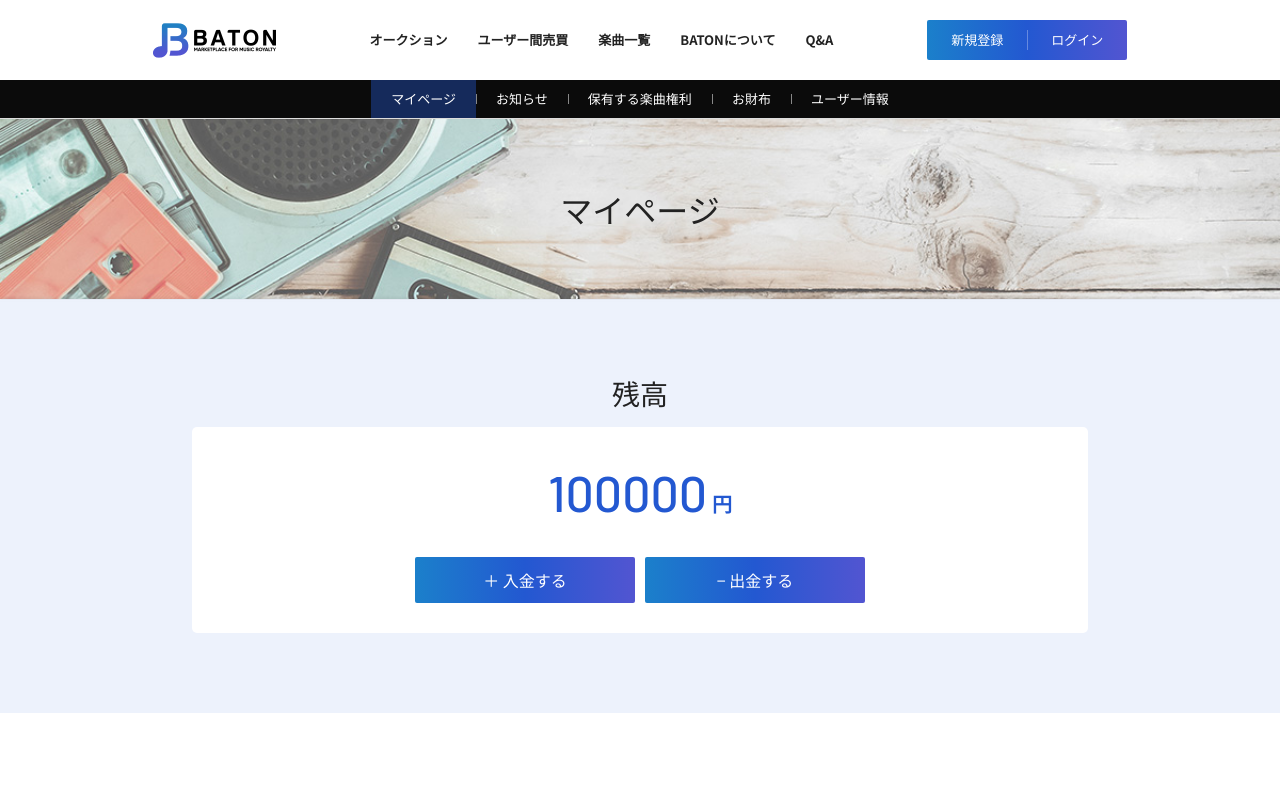
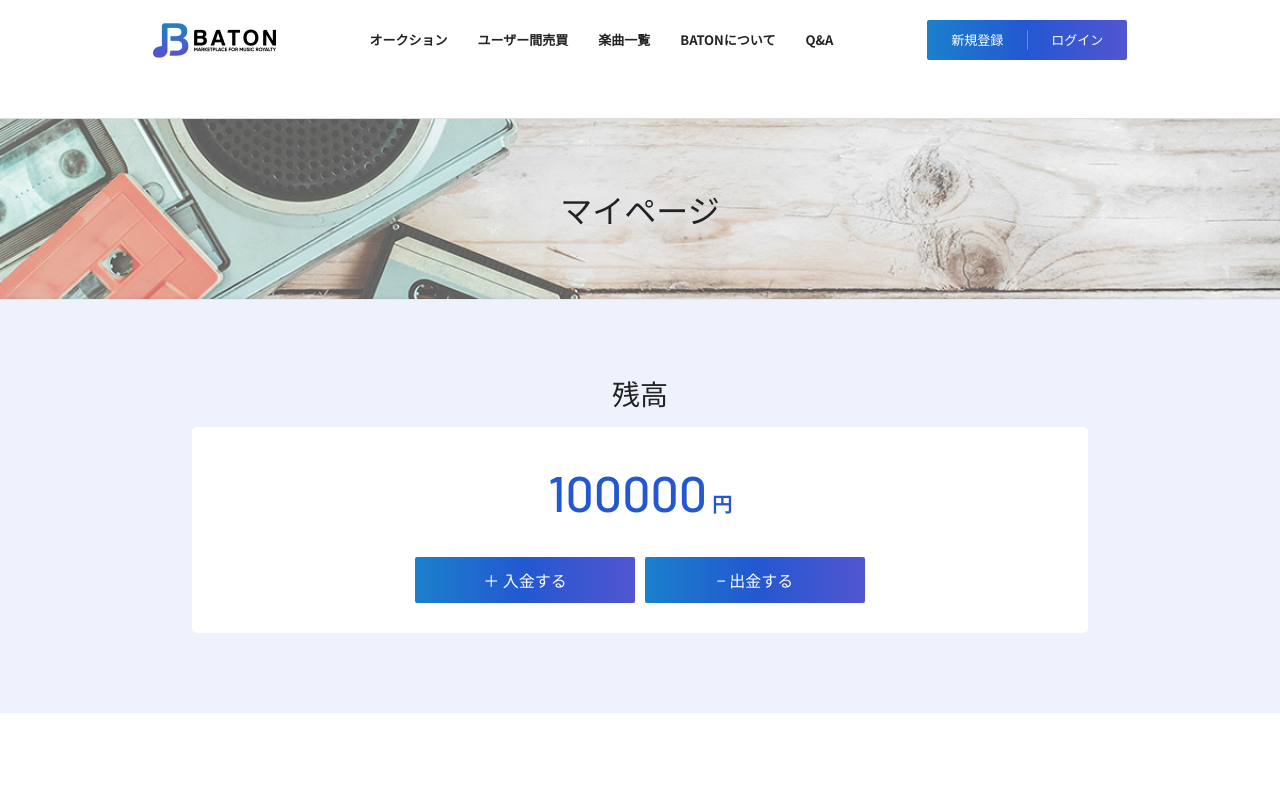
Before and after one commit to hexabase/sample-vue-auction, a Vue app: page /mypage in a window 1280 px wide. Shown: the top 793 px of the page. Built offline with nearby package versions, Linux system fonts and the light colour scheme.

Commit message:
・未ログイン時の表示制御追加

```diff
--- a/src/components/globals/Header.vue
+++ b/src/components/globals/Header.vue
@@ -81,7 +81,7 @@
         </v-menu>
       </template>
     </div>
-    <div class="siteHeader_userNav">
+    <div v-if="token" class="siteHeader_userNav">
       <ul class="siteHeader_userNav_wrap">
         <li>
           <router-link to="/mypage">
```
